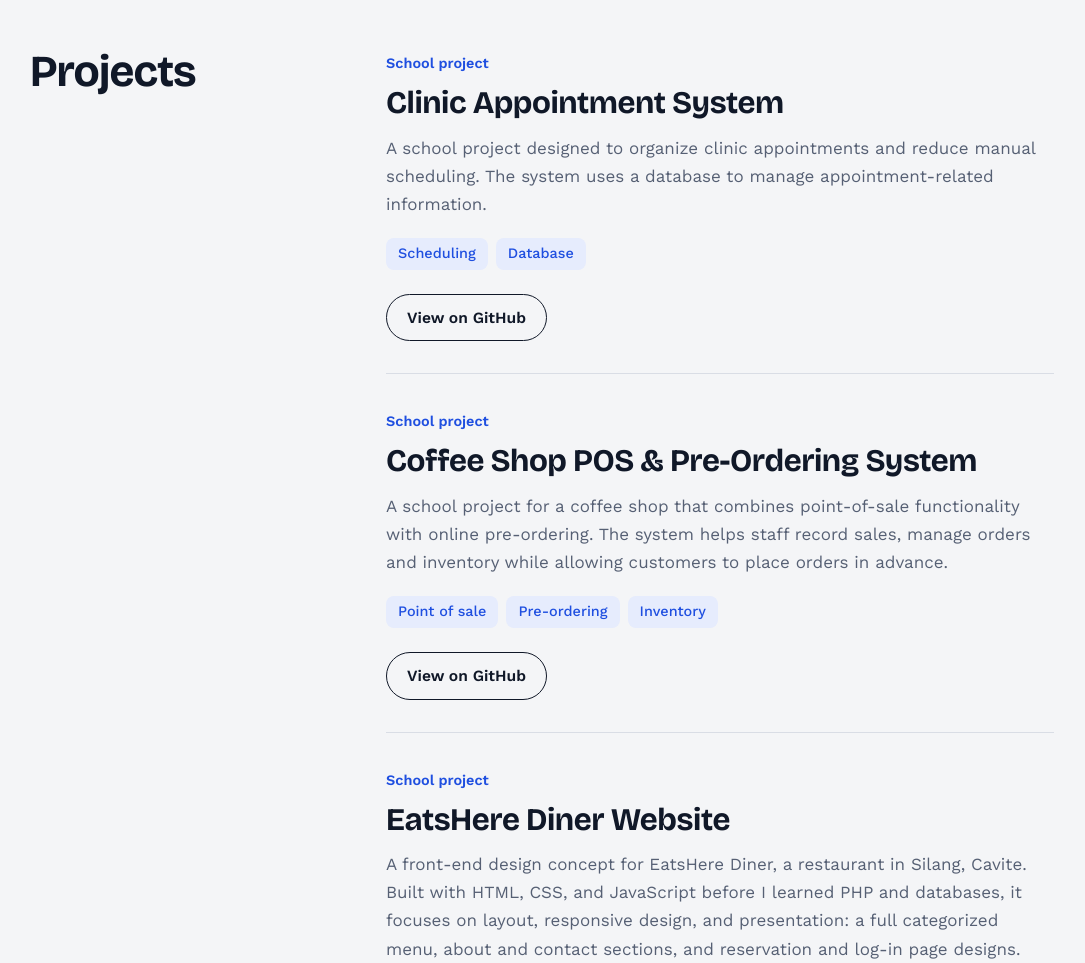
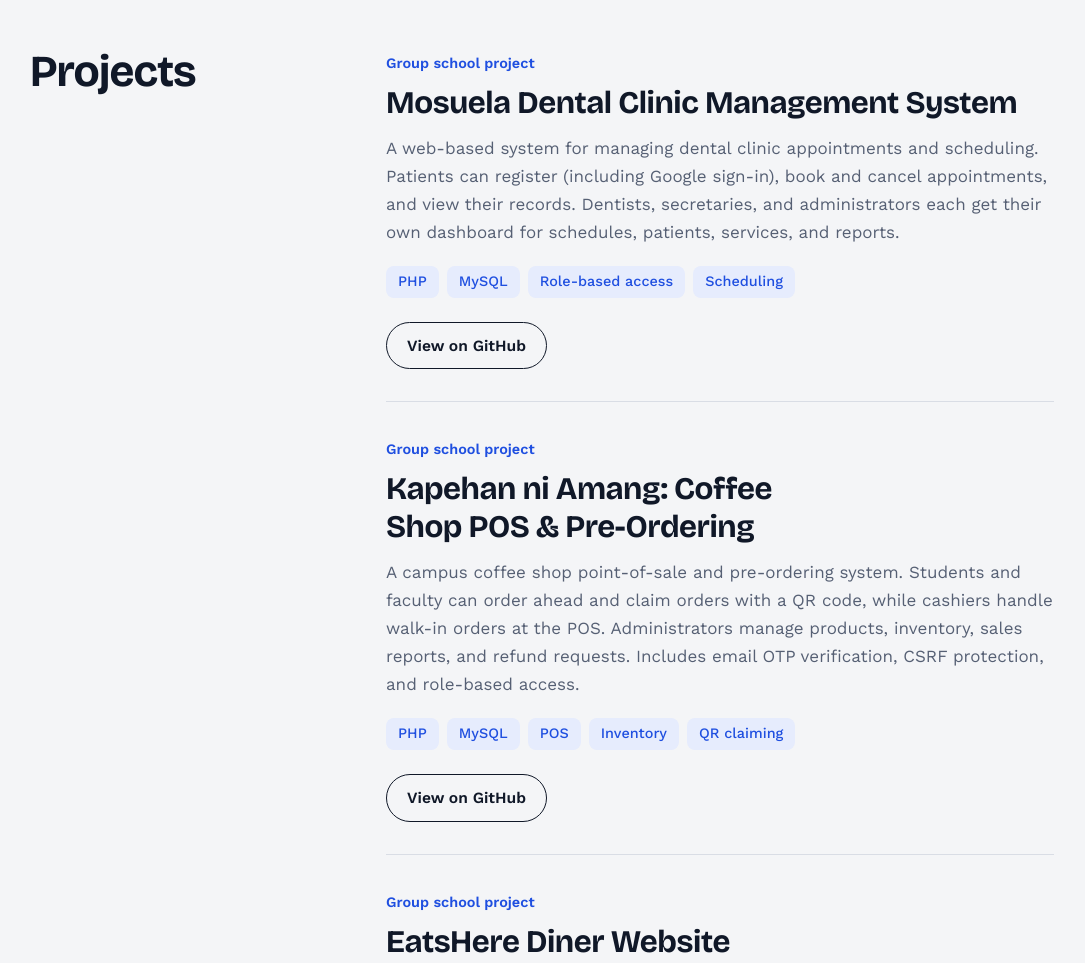
Before and after one commit to jhulmar-devtest/portfolio, a plain HTML site: page index.html in a window 1280 px wide. Shown: the part 1680-2643 px from the top of the page, without its empty margins (98-1183 px from the left). Drawn offline with nearby package versions, Linux system fonts and the light colour scheme.

Commit message:
Revise project details and update GitHub links
Updated project descriptions and links for clarity and detail.

```diff
--- a/index.html
+++ b/index.html
@@ -119,63 +119,77 @@
         <div class="project_list">
           <article class="project">
             <div class="project_meta">
-              <span class="project_kind">School project</span>
+              <span class="project_kind">Group school project</span>
             </div>
             <div class="project_main">
-              <h3 class="project_title">Clinic Appointment System</h3>
+              <h3 class="project_title">
+                Mosuela Dental Clinic Management System
+              </h3>
               <p>
-                A school project designed to organize clinic appointments and
-                reduce manual scheduling. The system uses a database to manage
-                appointment-related information.
+                A web-based system for managing dental clinic appointments and
+                scheduling. Patients can register (including Google sign-in),
+                book and cancel appointments, and view their records. Dentists,
+                secretaries, and administrators each get their own dashboard for
+                schedules, patients, services, and reports.
               </p>
               <ul class="tags">
+                <li>PHP</li>
+                <li>MySQL</li>
+                <li>Role-based access</li>
                 <li>Scheduling</li>
-                <li>Database</li>
               </ul>
+              <div class="project_links">
                 <a
                   href="https://github.com/jhulmar-devtest/mosuela"
                   class="project_link"
                   target="_blank"
                   rel="noopener noreferrer"
-                aria-label="View Clinic Appointment System on GitHub"
+                  aria-label="View Mosuela on GitHub"
                   >View on GitHub</a
                 >
+              </div>
             </div>
           </article>
 
           <article class="project">
             <div class="project_meta">
-              <span class="project_kind">School project</span>
+              <span class="project_kind">Group school project</span>
             </div>
             <div class="project_main">
               <h3 class="project_title">
-                Coffee Shop POS &amp; Pre-Ordering System
+                Kapehan ni Amang: Coffee Shop POS &amp; Pre-Ordering
               </h3>
               <p>
-                A school project for a coffee shop that combines point-of-sale
-                functionality with online pre-ordering. The system helps staff
-                record sales, manage orders and inventory while allowing
-                customers to place orders in advance.
+                A campus coffee shop point-of-sale and pre-ordering system.
+                Students and faculty can order ahead and claim orders with a QR
+                code, while cashiers handle walk-in orders at the POS.
+                Administrators manage products, inventory, sales reports, and
+                refund requests. Includes email OTP verification, CSRF
+                protection, and role-based access.
               </p>
               <ul class="tags">
-                <li>Point of sale</li>
-                <li>Pre-ordering</li>
+                <li>PHP</li>
+                <li>MySQL</li>
+                <li>POS</li>
                 <li>Inventory</li>
+                <li>QR claiming</li>
               </ul>
+              <div class="project_links">
                 <a
                   href="https://github.com/jhulmar-devtest/kapehan"
                   class="project_link"
                   target="_blank"
                   rel="noopener noreferrer"
-                aria-label="View Coffee Shop POS and Pre-Ordering System on GitHub"
+                  aria-label="View Kapehan ni Amang on GitHub"
                   >View on GitHub</a
                 >
+              </div>
             </div>
           </article>
 
           <article class="project">
             <div class="project_meta">
-              <span class="project_kind">School project</span>
+              <span class="project_kind">Group school project</span>
             </div>
             <div class="project_main">
               <h3 class="project_title">EatsHere Diner Website</h3>
@@ -193,7 +207,6 @@
                 <li>JavaScript</li>
                 <li>Responsive design</li>
               </ul>
-              <!-- ✏️ EDIT HERE: replace both links -->
               <div class="project_links">
                 <a
                   href="https://github.com/jhulmar-devtest/eatshere-diner"
```
Lines whose indentation alone changed are shown as unchanged.
